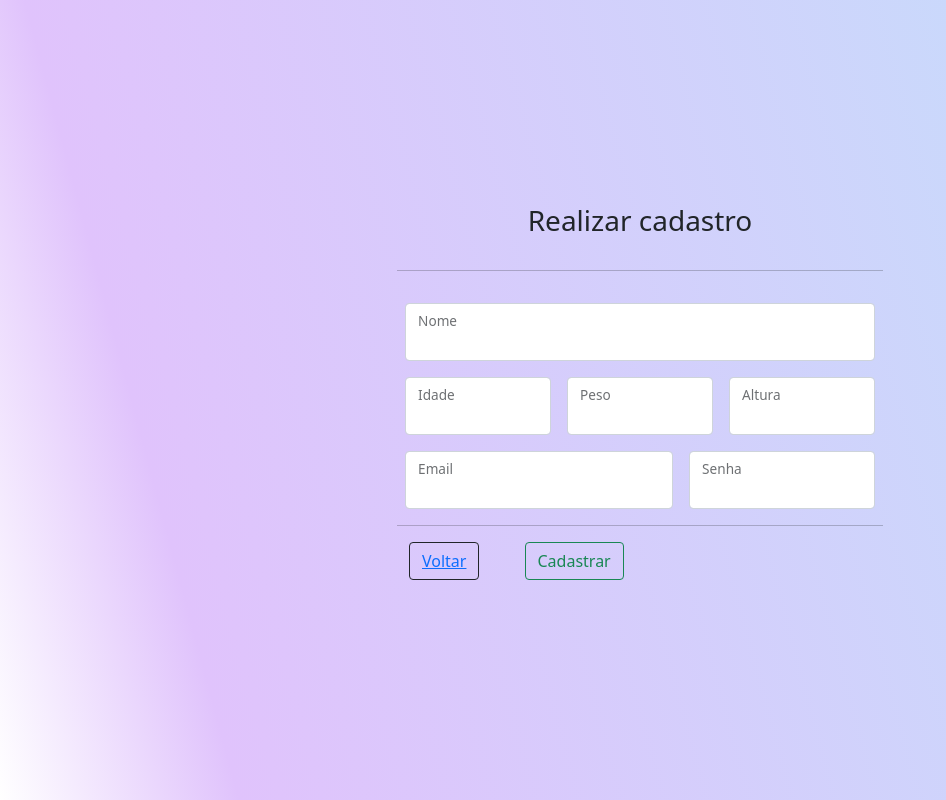
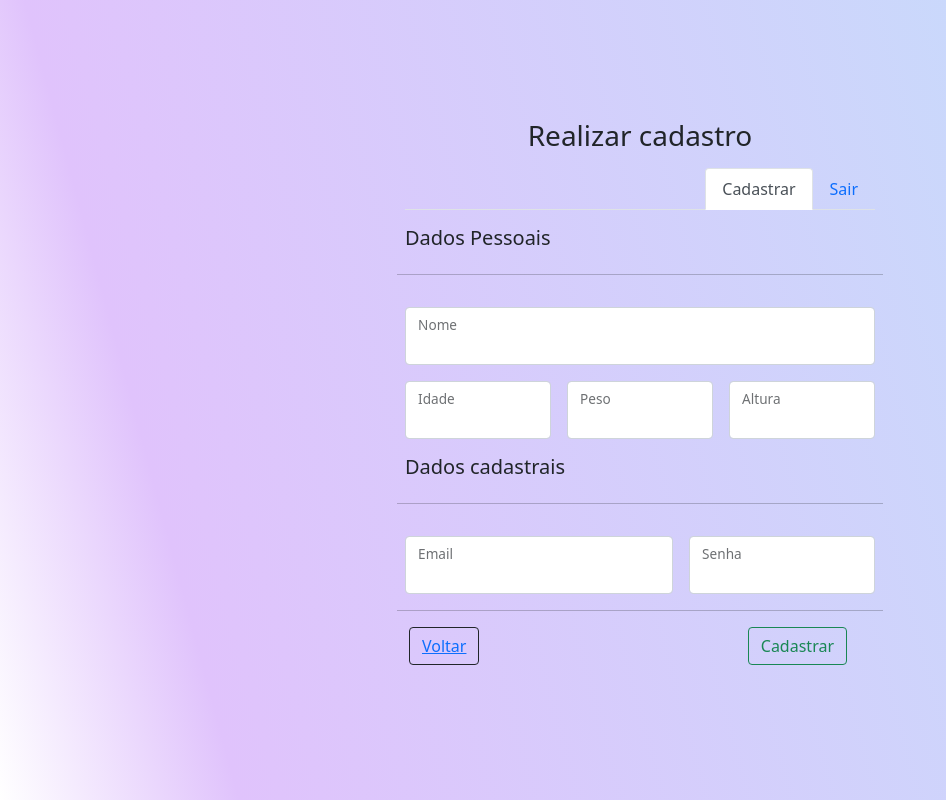
Before and after one commit to EmillyLopes/interfaces-de-login, a PHP site: page /cadastro.html in a window 1280 px wide. Shown: the whole page, without its empty margins (0-946 px from the left). Run offline with PHP 8.4, Linux system fonts and the light colour scheme; some libraries are stand-ins or nearby versions.

Commit message:
Versão 1.1  - Arrumando algumas interfaces de front

```diff
--- a/cadastro.html
+++ b/cadastro.html
@@ -10,8 +10,19 @@
   <form action="listagem.php" method="post" onsubmit=""    class="row g-3">
     <div class="text-center">
     <h1 class="h3 mb-3 fw-normal">Realizar cadastro</h1>
+    <div class="navegacao">
+      <ul class="nav nav-tabs nav justify-content-end">
+      <li class="nav-item">
+        <a class="nav-link active" aria-current="page" href="#">Cadastrar</a>
+      <li class="nav-item">
+        <a class="nav-link" href="sair.php">Sair</a>
+      </li>
+      </ul>
     </div>
+    </div>
+    <h1 class = "fs-5">Dados Pessoais</h1>
     <hr>
+
     <div class="col-mb-3">
       <div class="form-floating">
          <input type="nome" class="form-control" id="floatingInput" name="nome">
@@ -36,6 +47,10 @@
           <label for="form-floating" class="form-label">Altura</label>
       </div>
     </div>
+    <br>
+    <h1 class = "fs-5">Dados cadastrais</h1>
+    <hr>
+
     <div class="col-md-7">
       <div class="form-floating">
         <input type="email" class="form-control" id="floatingInput"  name="email">
@@ -54,8 +69,8 @@
         <div class="col-md-3">
           <button class="btn btn-outline-dark"><a href="login.html">Voltar</a></button>
         </div>
-        <div class="col-md-7">
-          <button type="submit" class="btn btn-outline-success">Cadastrar</button>
+        <div class="col-md-9  d-md-flex justify-content-md-end">
+          <button type="submit" class="btn btn-outline-success ">Cadastrar</button>
       </div>
       </div>
     </form>
--- a/layout.css
+++ b/layout.css
@@ -19,3 +19,7 @@ body{
     margin: auto;
 
   }
+  .navegacao{
+    display: block;
+    align-items:center;
+  }
```
Also changed, not shown: listagem_cadastros.php (+29 -19 lines).
